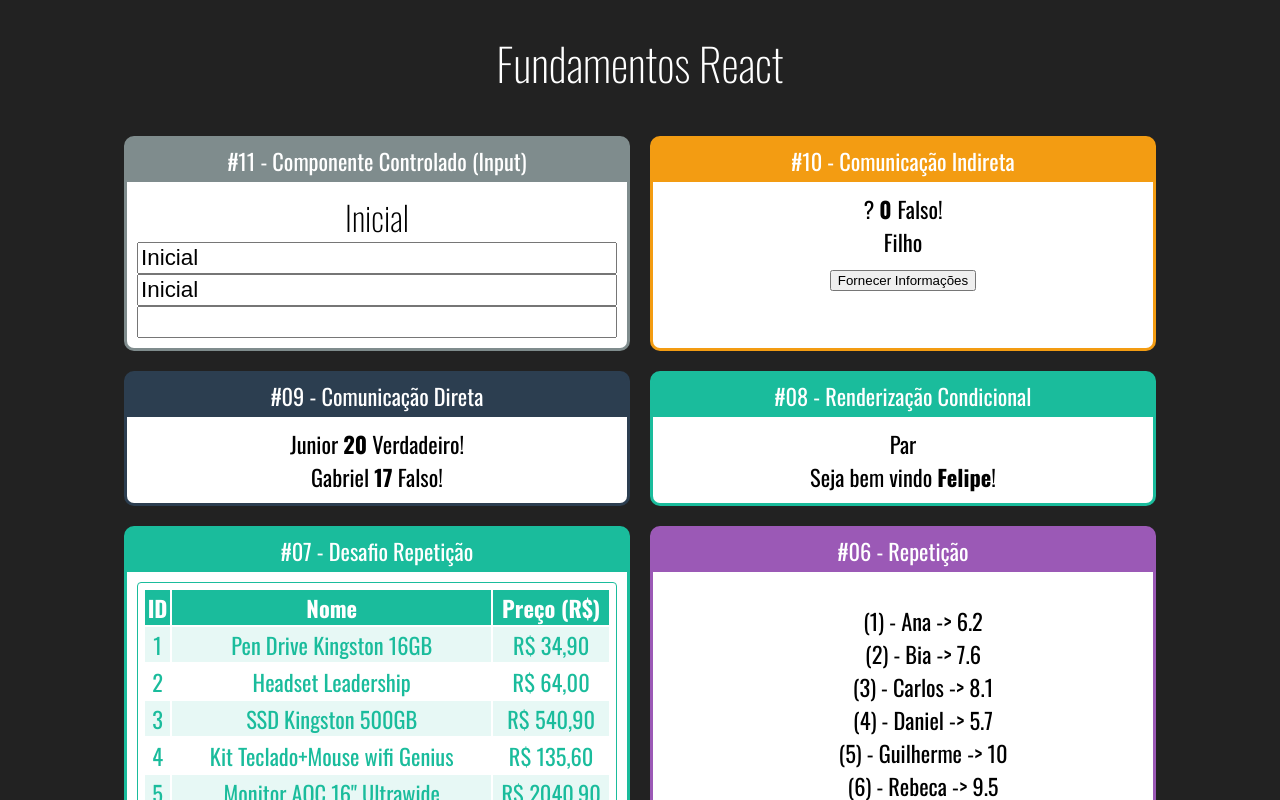
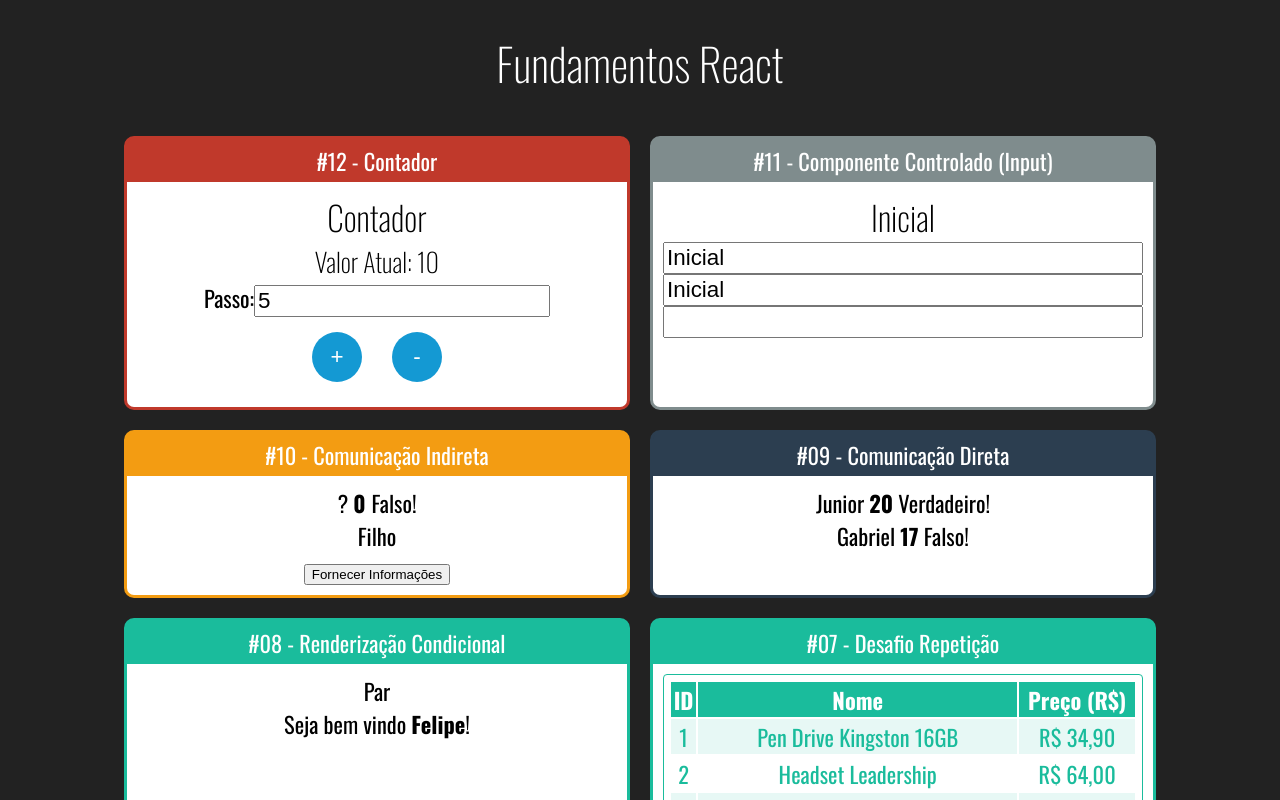
Before and after one commit to felipesntsassis/fundamentos-react, a React (Create React App) app: page / in a window 1280 px wide. Shown: the top 800 px of the page. Built offline with nearby package versions, Linux system fonts and the light colour scheme.

Commit message:
Versão inicial do exemplo do Contador.

```diff
--- a/src/App.jsx
+++ b/src/App.jsx
@@ -13,6 +13,8 @@ import IndiretaPai from "./components/comunicacao/IndiretaPai.jsx";
 import ParOuImpar from "./components/condicional/ParOuImpar";
 import UsuarioInfo from "./components/condicional/UsuarioInfo";
 
+import Contador from "./components/contador/Contador";
+
 import Input from './components/formulario/Input';
 
 import Card from './components/layout/Card';
@@ -26,6 +28,9 @@ export default _ => (
     <div className="App">
         <h1>Fundamentos React</h1>
         <div className="Cards">
+            <Card titulo="#12 - Contador" color="#c0392b">
+                <Contador numeroInicial={10} />
+            </Card>
             <Card titulo="#11 - Componente Controlado (Input)" color="#7f8c8d">
                 <Input />
             </Card>
--- /dev/null
+++ b/src/components/contador/Contador.css
@@ -0,0 +1,14 @@
+.Contador input {
+    font-size: 1.4rem;
+}
+
+.Contador button {
+    height: 50px;
+    width: 50px;
+    margin: 15px;
+    border-radius: 50%;
+    background-color: #1499d3;
+    border: none;
+    color: #fff;
+    font-size: 1.4rem;
+}
--- /dev/null
+++ b/src/components/contador/Contador.jsx
@@ -0,0 +1,46 @@
+import React from 'react';
+
+import './Contador.css'
+
+export default class Contador extends React.Component {
+
+    state = {
+        numero: this.props.numeroInicial || 0,
+        passo: this.props.passoInicial || 5
+    }
+
+    decrement = () => {
+        this.setState({
+            numero: this.state.numero - this.state.passo
+        });
+    }
+
+    increment = () => {
+        this.setState({
+            numero: this.state.numero + this.state.passo
+        });
+    }
+
+    setPasso = (e) => {
+        this.setState({
+            passo: +e.target.value
+        });
+    }
+
+    render() {
+        return (
+            <div className="Contador">
+                <h2>Contador</h2>
+                <h3>Valor Atual: {this.state.numero}</h3>
+                <div>
+                    <label htmlFor="passo-input">Passo:</label>
+                    <input type="number" id="passo-input" value={this.state.passo}
+                        onChange={this.setPasso}/>
+                </div>
+                <button onClick={this.increment}>+</button>
+                <button onClick={this.decrement}>-</button>
+            </div>
+        );
+    }
+
+}
```
